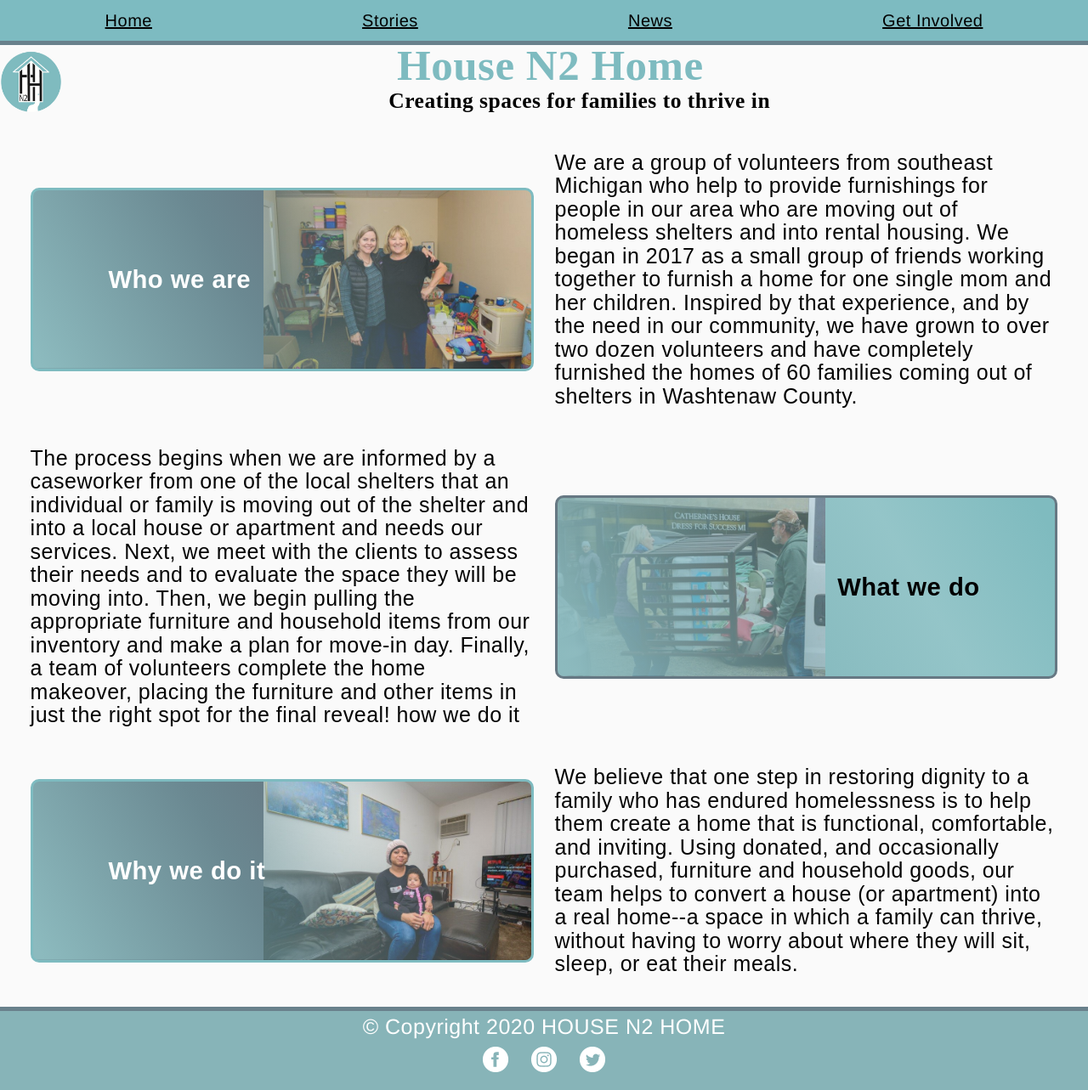
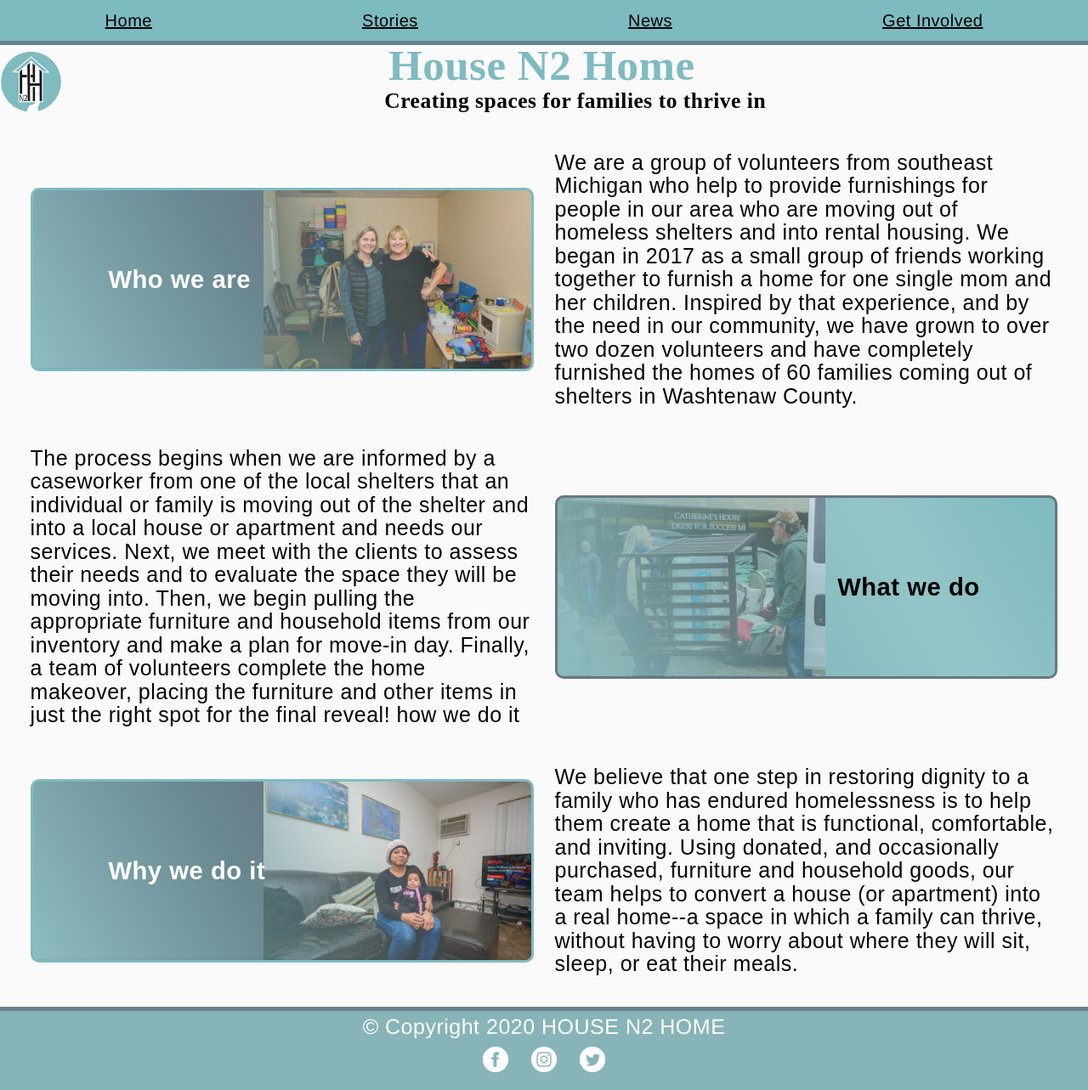
Before and after one commit to ColleenVanLent/hn2h, a Jekyll site: the page index.html, which Jekyll copies as it is, in a window 1280 px wide. Shown: the whole page at 85% size. Built offline with Jekyll 4.4.1, drawn with Linux system fonts in a browser that asks for light colours; some web fonts are replaced.

Commit message:
Update main.css

```diff
--- a/css/main.css
+++ b/css/main.css
@@ -67,7 +67,7 @@ header #btnNav:checked ~ nav {
   display: inline-block;
   height: 8rem;
   margin: 0;
-  padding-right: 1rem;
+/*   padding-right: 1rem; */
 }
 
 .logo span {
```
